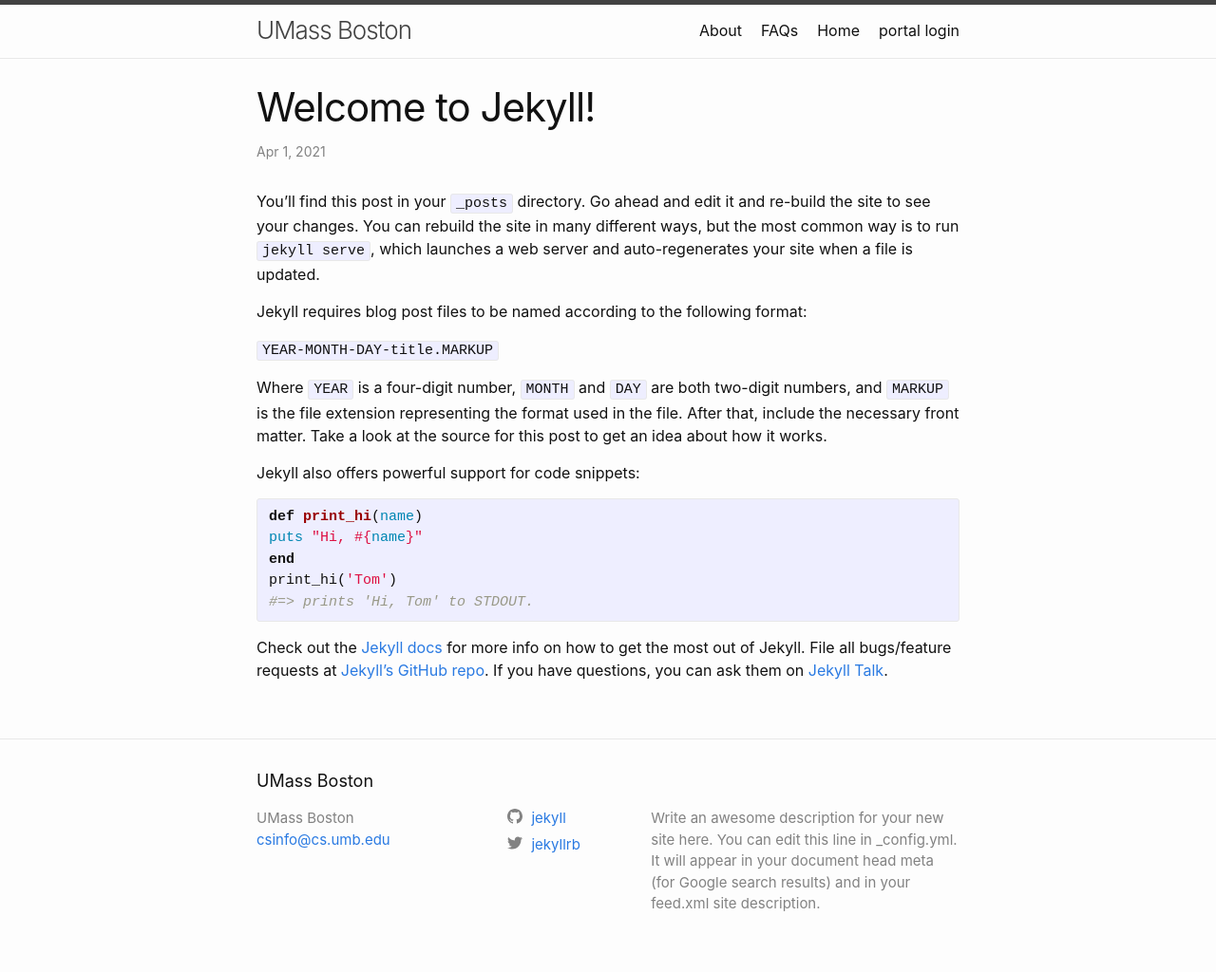
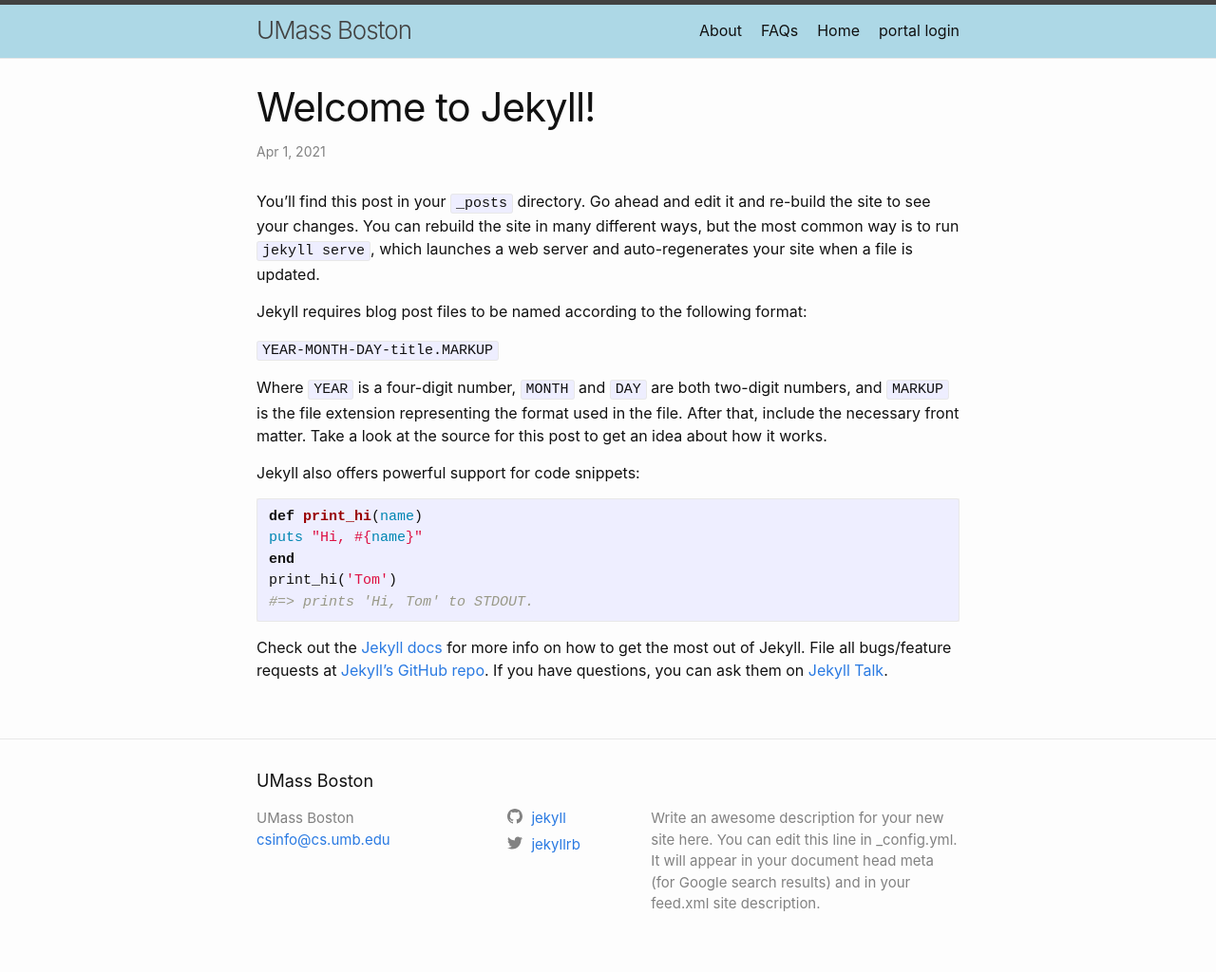
Before and after one commit to sinanliu001/umbcs, a Jekyll site: the page built from _posts/2021-04-01-welcome-to-jekyll.markdown, in a window 1280 px wide. Shown: the whole page at 95% size. Built offline with Jekyll 4.4.1, drawn with Linux system fonts in a browser that asks for light colours.

Commit message:
Added color to header

```diff
--- a/_sass/minima/_layout.scss
+++ b/_sass/minima/_layout.scss
@@ -5,6 +5,7 @@
   border-top: 5px solid $grey-color-dark;
   border-bottom: 1px solid $grey-color-light;
   min-height: $spacing-unit * 1.865;
+  background-color: lightblue;
 
   // Positioning context for the mobile navigation icon
   position: relative;
@@ -14,6 +15,7 @@
   @include relative-font-size(1.625);
   font-weight: 300;
   line-height: $base-line-height * $base-font-size * 2.25;
+
   letter-spacing: -1px;
   margin-bottom: 0;
   float: left;
@@ -29,7 +31,7 @@
   line-height: $base-line-height * $base-font-size * 2.25;
 
   .nav-trigger {
-      display: none;
+    display: none;
   }
 
   .menu-icon {
@@ -100,8 +102,6 @@
   }
 }
 
-
-
 /**
  * Site footer
  */
@@ -136,29 +136,29 @@
 
 .footer-col-1 {
   width: -webkit-calc(35% - (#{$spacing-unit} / 2));
-  width:         calc(35% - (#{$spacing-unit} / 2));
+  width: calc(35% - (#{$spacing-unit} / 2));
 }
 
 .footer-col-2 {
   width: -webkit-calc(20% - (#{$spacing-unit} / 2));
-  width:         calc(20% - (#{$spacing-unit} / 2));
+  width: calc(20% - (#{$spacing-unit} / 2));
 }
 
 .footer-col-3 {
   width: -webkit-calc(45% - (#{$spacing-unit} / 2));
-  width:         calc(45% - (#{$spacing-unit} / 2));
+  width: calc(45% - (#{$spacing-unit} / 2));
 }
 
 @include media-query($on-laptop) {
   .footer-col-1,
   .footer-col-2 {
     width: -webkit-calc(50% - (#{$spacing-unit} / 2));
-    width:         calc(50% - (#{$spacing-unit} / 2));
+    width: calc(50% - (#{$spacing-unit} / 2));
   }
 
   .footer-col-3 {
     width: -webkit-calc(100% - (#{$spacing-unit} / 2));
-    width:         calc(100% - (#{$spacing-unit} / 2));
+    width: calc(100% - (#{$spacing-unit} / 2));
   }
 }
 
@@ -166,11 +166,9 @@
   .footer-col {
     float: none;
     width: -webkit-calc(100% - (#{$spacing-unit} / 2));
-    width:         calc(100% - (#{$spacing-unit} / 2));
+    width: calc(100% - (#{$spacing-unit} / 2));
   }
 }
-
-
 
 /**
  * Page content
@@ -206,8 +204,6 @@
   display: block;
   @include relative-font-size(1.5);
 }
-
-
 
 /**
  * Posts
--- a/_sass/minima/_syntax-highlighting.scss
+++ b/_sass/minima/_syntax-highlighting.scss
@@ -2,70 +2,203 @@
  * Syntax highlighting styles
  */
 .highlight {
-  background: #fff;
+  background: rgb(243, 240, 240);
   @extend %vertical-rhythm;
 
   .highlighter-rouge & {
-    background: #eef;
+    background: rgb(244, 244, 248);
   }
 
-  .c     { color: #998; font-style: italic } // Comment
-  .err   { color: #a61717; background-color: #e3d2d2 } // Error
-  .k     { font-weight: bold } // Keyword
-  .o     { font-weight: bold } // Operator
-  .cm    { color: #998; font-style: italic } // Comment.Multiline
-  .cp    { color: #999; font-weight: bold } // Comment.Preproc
-  .c1    { color: #998; font-style: italic } // Comment.Single
-  .cs    { color: #999; font-weight: bold; font-style: italic } // Comment.Special
-  .gd    { color: #000; background-color: #fdd } // Generic.Deleted
-  .gd .x { color: #000; background-color: #faa } // Generic.Deleted.Specific
-  .ge    { font-style: italic } // Generic.Emph
-  .gr    { color: #a00 } // Generic.Error
-  .gh    { color: #999 } // Generic.Heading
-  .gi    { color: #000; background-color: #dfd } // Generic.Inserted
-  .gi .x { color: #000; background-color: #afa } // Generic.Inserted.Specific
-  .go    { color: #888 } // Generic.Output
-  .gp    { color: #555 } // Generic.Prompt
-  .gs    { font-weight: bold } // Generic.Strong
-  .gu    { color: #aaa } // Generic.Subheading
-  .gt    { color: #a00 } // Generic.Traceback
-  .kc    { font-weight: bold } // Keyword.Constant
-  .kd    { font-weight: bold } // Keyword.Declaration
-  .kp    { font-weight: bold } // Keyword.Pseudo
-  .kr    { font-weight: bold } // Keyword.Reserved
-  .kt    { color: #458; font-weight: bold } // Keyword.Type
-  .m     { color: #099 } // Literal.Number
-  .s     { color: #d14 } // Literal.String
-  .na    { color: #008080 } // Name.Attribute
-  .nb    { color: #0086B3 } // Name.Builtin
-  .nc    { color: #458; font-weight: bold } // Name.Class
-  .no    { color: #008080 } // Name.Constant
-  .ni    { color: #800080 } // Name.Entity
-  .ne    { color: #900; font-weight: bold } // Name.Exception
-  .nf    { color: #900; font-weight: bold } // Name.Function
-  .nn    { color: #555 } // Name.Namespace
-  .nt    { color: #000080 } // Name.Tag
-  .nv    { color: #008080 } // Name.Variable
-  .ow    { font-weight: bold } // Operator.Word
-  .w     { color: #bbb } // Text.Whitespace
-  .mf    { color: #099 } // Literal.Number.Float
-  .mh    { color: #099 } // Literal.Number.Hex
-  .mi    { color: #099 } // Literal.Number.Integer
-  .mo    { color: #099 } // Literal.Number.Oct
-  .sb    { color: #d14 } // Literal.String.Backtick
-  .sc    { color: #d14 } // Literal.String.Char
-  .sd    { color: #d14 } // Literal.String.Doc
-  .s2    { color: #d14 } // Literal.String.Double
-  .se    { color: #d14 } // Literal.String.Escape
-  .sh    { color: #d14 } // Literal.String.Heredoc
-  .si    { color: #d14 } // Literal.String.Interpol
-  .sx    { color: #d14 } // Literal.String.Other
-  .sr    { color: #009926 } // Literal.String.Regex
-  .s1    { color: #d14 } // Literal.String.Single
-  .ss    { color: #990073 } // Literal.String.Symbol
-  .bp    { color: #999 } // Name.Builtin.Pseudo
-  .vc    { color: #008080 } // Name.Variable.Class
-  .vg    { color: #008080 } // Name.Variable.Global
-  .vi    { color: #008080 } // Name.Variable.Instance
-  .il    { color: #099 } // Literal.Number.Integer.Long
+  .c {
+    color: #998;
+    font-style: italic;
+  } // Comment
+  .err {
+    color: #a61717;
+    background-color: #e3d2d2;
+  } // Error
+  .k {
+    font-weight: bold;
+  } // Keyword
+  .o {
+    font-weight: bold;
+  } // Operator
+  .cm {
+    color: #998;
+    font-style: italic;
+  } // Comment.Multiline
+  .cp {
+    color: #999;
+    font-weight: bold;
+  } // Comment.Preproc
+  .c1 {
+    color: #998;
+    font-style: italic;
+  } // Comment.Single
+  .cs {
+    color: #999;
+    font-weight: bold;
+    font-style: italic;
+  } // Comment.Special
+  .gd {
+    color: #000;
+    background-color: #fdd;
+  } // Generic.Deleted
+  .gd .x {
+    color: #000;
+    background-color: #faa;
+  } // Generic.Deleted.Specific
+  .ge {
+    font-style: italic;
+  } // Generic.Emph
+  .gr {
+    color: #a00;
+  } // Generic.Error
+  .gh {
+    color: #999;
+  } // Generic.Heading
+  .gi {
+    color: #000;
+    background-color: #dfd;
+  } // Generic.Inserted
+  .gi .x {
+    color: #000;
+    background-color: #afa;
+  } // Generic.Inserted.Specific
+  .go {
+    color: #888;
+  } // Generic.Output
+  .gp {
+    color: #555;
+  } // Generic.Prompt
+  .gs {
+    font-weight: bold;
+  } // Generic.Strong
+  .gu {
+    color: #aaa;
+  } // Generic.Subheading
+  .gt {
+    color: #a00;
+  } // Generic.Traceback
+  .kc {
+    font-weight: bold;
+  } // Keyword.Constant
+  .kd {
+    font-weight: bold;
+  } // Keyword.Declaration
+  .kp {
+    font-weight: bold;
+  } // Keyword.Pseudo
+  .kr {
+    font-weight: bold;
+  } // Keyword.Reserved
+  .kt {
+    color: #458;
+    font-weight: bold;
+  } // Keyword.Type
+  .m {
+    color: #099;
+  } // Literal.Number
+  .s {
+    color: #d14;
+  } // Literal.String
+  .na {
+    color: #008080;
+  } // Name.Attribute
+  .nb {
+    color: #0086b3;
+  } // Name.Builtin
+  .nc {
+    color: #458;
+    font-weight: bold;
+  } // Name.Class
+  .no {
+    color: #008080;
+  } // Name.Constant
+  .ni {
+    color: #800080;
+  } // Name.Entity
+  .ne {
+    color: #900;
+    font-weight: bold;
+  } // Name.Exception
+  .nf {
+    color: #900;
+    font-weight: bold;
+  } // Name.Function
+  .nn {
+    color: #555;
+  } // Name.Namespace
+  .nt {
+    color: #000080;
+  } // Name.Tag
+  .nv {
+    color: #008080;
+  } // Name.Variable
+  .ow {
+    font-weight: bold;
+  } // Operator.Word
+  .w {
+    color: #bbb;
+  } // Text.Whitespace
+  .mf {
+    color: #099;
+  } // Literal.Number.Float
+  .mh {
+    color: #099;
+  } // Literal.Number.Hex
+  .mi {
+    color: #099;
+  } // Literal.Number.Integer
+  .mo {
+    color: #099;
+  } // Literal.Number.Oct
+  .sb {
+    color: #d14;
+  } // Literal.String.Backtick
+  .sc {
+    color: #d14;
+  } // Literal.String.Char
+  .sd {
+    color: #d14;
+  } // Literal.String.Doc
+  .s2 {
+    color: #d14;
+  } // Literal.String.Double
+  .se {
+    color: #d14;
+  } // Literal.String.Escape
+  .sh {
+    color: #d14;
+  } // Literal.String.Heredoc
+  .si {
+    color: #d14;
+  } // Literal.String.Interpol
+  .sx {
+    color: #d14;
+  } // Literal.String.Other
+  .sr {
+    color: #009926;
+  } // Literal.String.Regex
+  .s1 {
+    color: #d14;
+  } // Literal.String.Single
+  .ss {
+    color: #990073;
+  } // Literal.String.Symbol
+  .bp {
+    color: #999;
+  } // Name.Builtin.Pseudo
+  .vc {
+    color: #008080;
+  } // Name.Variable.Class
+  .vg {
+    color: #008080;
+  } // Name.Variable.Global
+  .vi {
+    color: #008080;
+  } // Name.Variable.Instance
+  .il {
+    color: #099;
+  } // Literal.Number.Integer.Long
 }
```
Also changed, not shown: _posts/2021-04-02-Test-link-here.markdown (added, +8 -0 lines), _sass/minima.scss (+14 -16 lines), _sass/minima/_base.scss (+43 -39 lines), home.markdown (line endings or trailing spaces).
